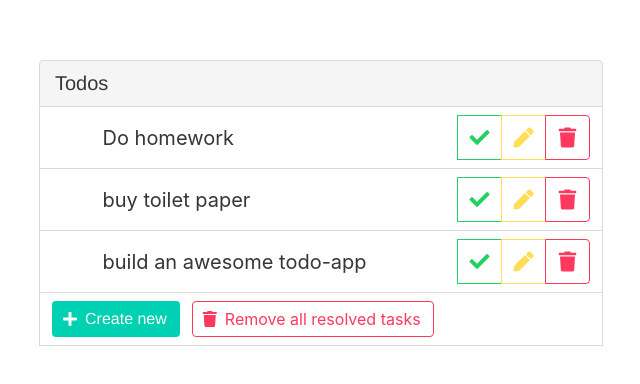
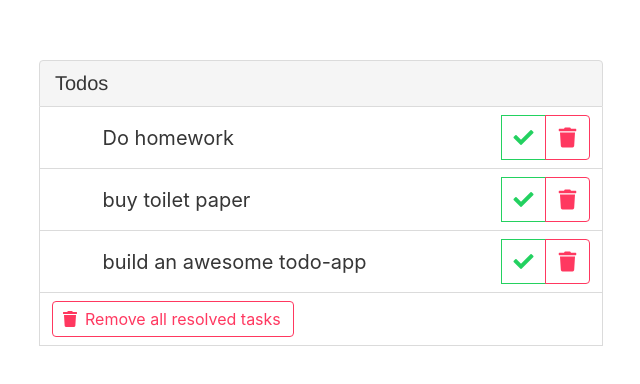
Before and after one commit to janein/vue-todo-app, a Vue app: page / in a window 1280 px wide. Shown: the top 384 px of the page, without its empty margins (319-959 px from the left). Built offline with nearby package versions, Linux system fonts and the light colour scheme.

Commit message:
Add router

```diff
--- a/package.json
+++ b/package.json
@@ -14,7 +14,6 @@
   },
   "dependencies": {
     "vue": "^2.5.2",
-    "vue-router": "3.0.1",
     "vuex": "3.0.1"
   },
   "devDependencies": {
--- a/src/App.vue
+++ b/src/App.vue
@@ -1,7 +1,7 @@
 <template>
   <div id="app">
     <div class="container">
-      <router-view></router-view>
+      <TodoList />
     </div>
   </div>
 </template>
--- a/src/components/EditTodo.vue
+++ b/src/components/EditTodo.vue
@@ -91,12 +91,6 @@ export default {
         this.create(this.todo);
         this.$nextTick(() => {
           const idx = this.todosCount - 1;
-          this.$router.replace({
-            name: 'detail',
-            params: {
-              idx
-            }
-          });
           this.showSuccess();
         });
       } else {
--- a/src/components/TodoItem.vue
+++ b/src/components/TodoItem.vue
@@ -21,11 +21,6 @@
             <i class="fas fa-check" v-else></i>
           </span>
         </button>
-      </p>
-      <p class="control">
-        <router-link :to="{name: 'detail', params: {idx: index}}" class="button is-warning is-outlined is-medium">
-          <span class="icon is-small"><i class="fa fa-pen"></i></span>
-        </router-link>
       </p>
       <p class="control">
         <button @click="remove(index)" class="button is-danger is-outlined is-medium">
--- a/src/components/TodoList.vue
+++ b/src/components/TodoList.vue
@@ -13,12 +13,6 @@
         />
           <div class="panel-block">
             <div class="field is-grouped">
-              <p class="control">
-                <router-link :to="{name: 'new'}" class="button is-primary">
-                  <span class="icon is-small"><i class="fas fa-plus"></i></span>
-                  <span>Create new</span>
-                </router-link>
-              </p>
               <p class="control">
                 <button @click.prevent="removeDone" class="button is-danger is-outlined">
                   <span class="icon is-small"><i class="fas fa-trash"></i></span>
--- a/src/main.js
+++ b/src/main.js
@@ -3,7 +3,6 @@
 import Vue from 'vue';
 import App from './App';
 import store from './store';
-import router from './router';
 
 Vue.config.productionTip = false;
 
@@ -12,6 +11,5 @@ new Vue({
   el: '#app',
   components: { App },
   template: '<App/>',
-  router,
   store,
 });
--- a/src/pages/detail.vue
+++ b/src/pages/detail.vue
@@ -2,10 +2,6 @@
   <div>
     <div class="columns is-mobile is-centered">
       <div class="column is-full-mobile is-two-thirds-tablet is-half-desktop">
-        <router-link :to="{name: 'overview'}" class="button is-outlined is-small is-primary">
-          <span class="icon is-small"><i class="fa fa-long-arrow-alt-left"></i></span>
-          <span>back</span>
-        </router-link>
         <hr/>
         <EditTodo :index="index" :is-new="isNew" />
       </div>
--- a/src/router/index.js
+++ /dev/null
@@ -1,30 +0,0 @@
-import Vue from 'vue';
-import VueRouter from 'vue-router';
-import OverviewPage from '../pages/overview';
-import DetailPage from '../pages/detail';
-
-Vue.use(VueRouter);
-
-const routes = [
-  {
-    path: '/',
-    name: 'overview',
-    component: OverviewPage,
-  },
-  {
-    path: '/new',
-    name: 'new',
-    component: DetailPage,
-  },
-  {
-    path: '/edit/:idx',
-    name: 'detail',
-    component: DetailPage,
-  },
-];
-
-const router = new VueRouter({
-  routes,
-});
-
-export default router;
```
Also changed, not shown: 1 other file (tests, documents, lock files or other folders).
